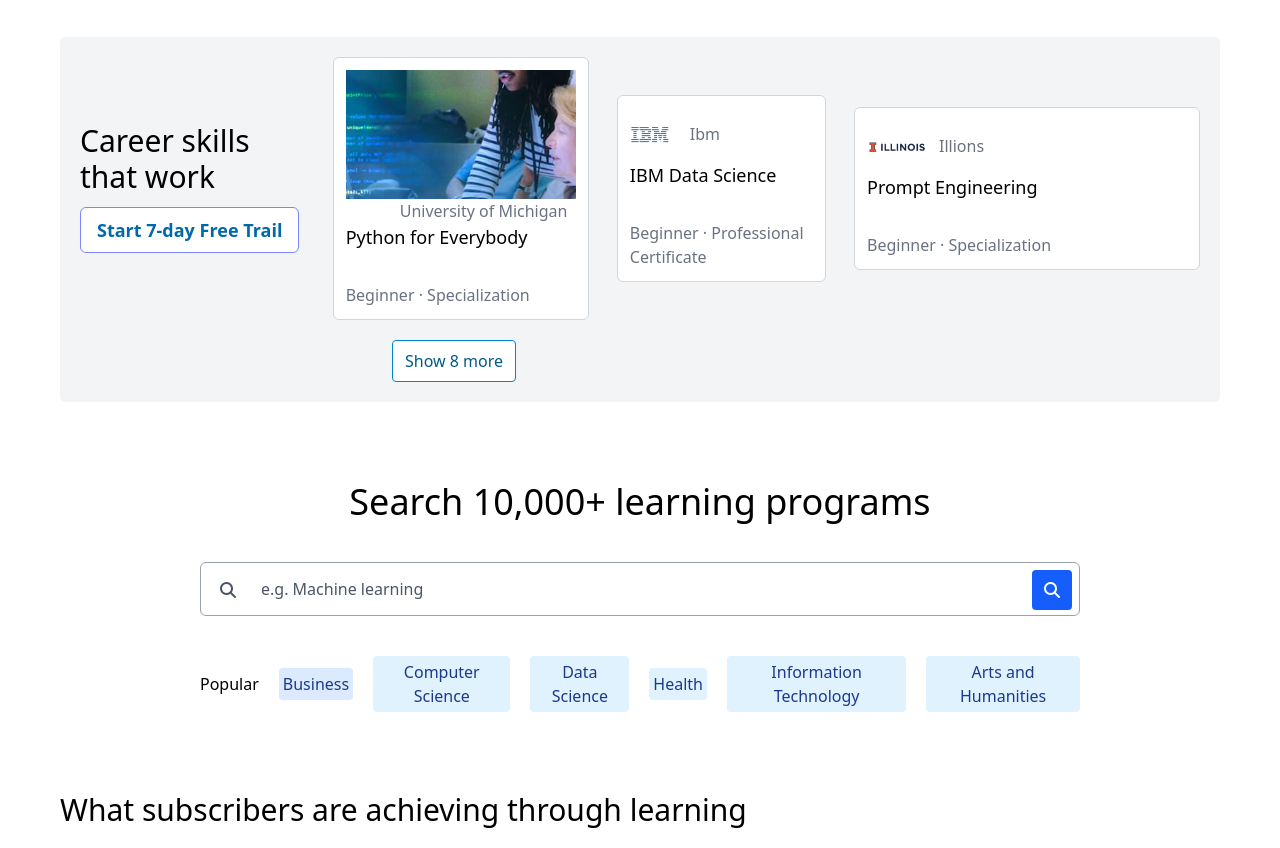
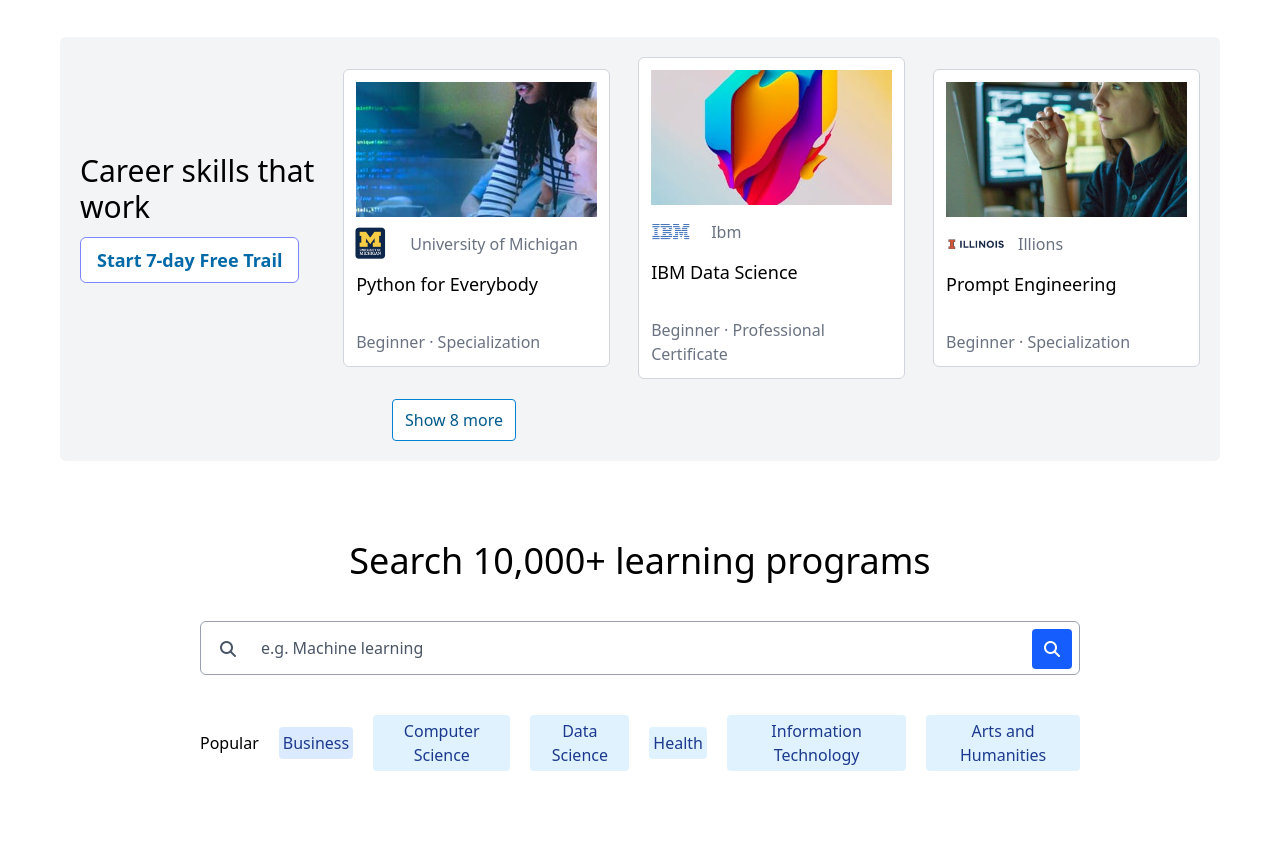
Before and after one commit to AyyanarCSE/Coursera-Clone, a website: page index.html in a window 1280 px wide. Shown: the part 1613-2461 px from the top of the page. Drawn offline with Linux system fonts and the light colour scheme; the site is published under a folder, as on GitHub Pages, so addresses that start at the root find nothing.

Commit message:
Update index.html

```diff
--- a/index.html
+++ b/index.html
@@ -112,7 +112,7 @@
         <div class="p-3 border border-gray-300 rounded-md bg-white hover:cursor-pointer transtition hover:shadow-xl hover:scale-105 ease-in duration-300">
             <img src="./images/coursera-python.jpg" alt="">
             <div class="flex items-center justify-start">
-            <img src="/images/michigan-bg.png" alt="" class="w-20 -ml-6.5">
+            <img src="./images/michigan-bg.png" alt="" class="w-20 -ml-6.5">
             <p class="text-gray-500">University of Michigan</p>
             </div>
 
@@ -121,7 +121,7 @@
         </div>
 
         <div class="p-3 border border-gray-300 rounded-md bg-white hover:cursor-pointer transtition hover:shadow-xl hover:scale-105 ease-in duration-300">
-            <img src="/images/coursera-sparc.jfif" alt="">
+            <img src="./images/coursera-sparc.jfif" alt="">
             <div class="flex items-center">
             <img src="./images/ibm-bg.png" alt="" class="w-20 -ml-5">
             <p class="text-gray-500" >Ibm</p>
@@ -132,7 +132,7 @@
         </div>
 
         <div class="p-3 border border-gray-300 rounded-md bg-white hover:cursor-pointer transtition hover:shadow-xl hover:scale-105 ease-in duration-300 ">
-            <img src="/images/coursera-iStock.jpg" alt="" class="w-80">
+            <img src="./images/coursera-iStock.jpg" alt="" class="w-80">
             <span class="flex items-center">
             <img src="./images/illions-bg.png" alt="" class="w-20 -ml-2 " >
             <p class="text-gray-500">Illions</p>
```
